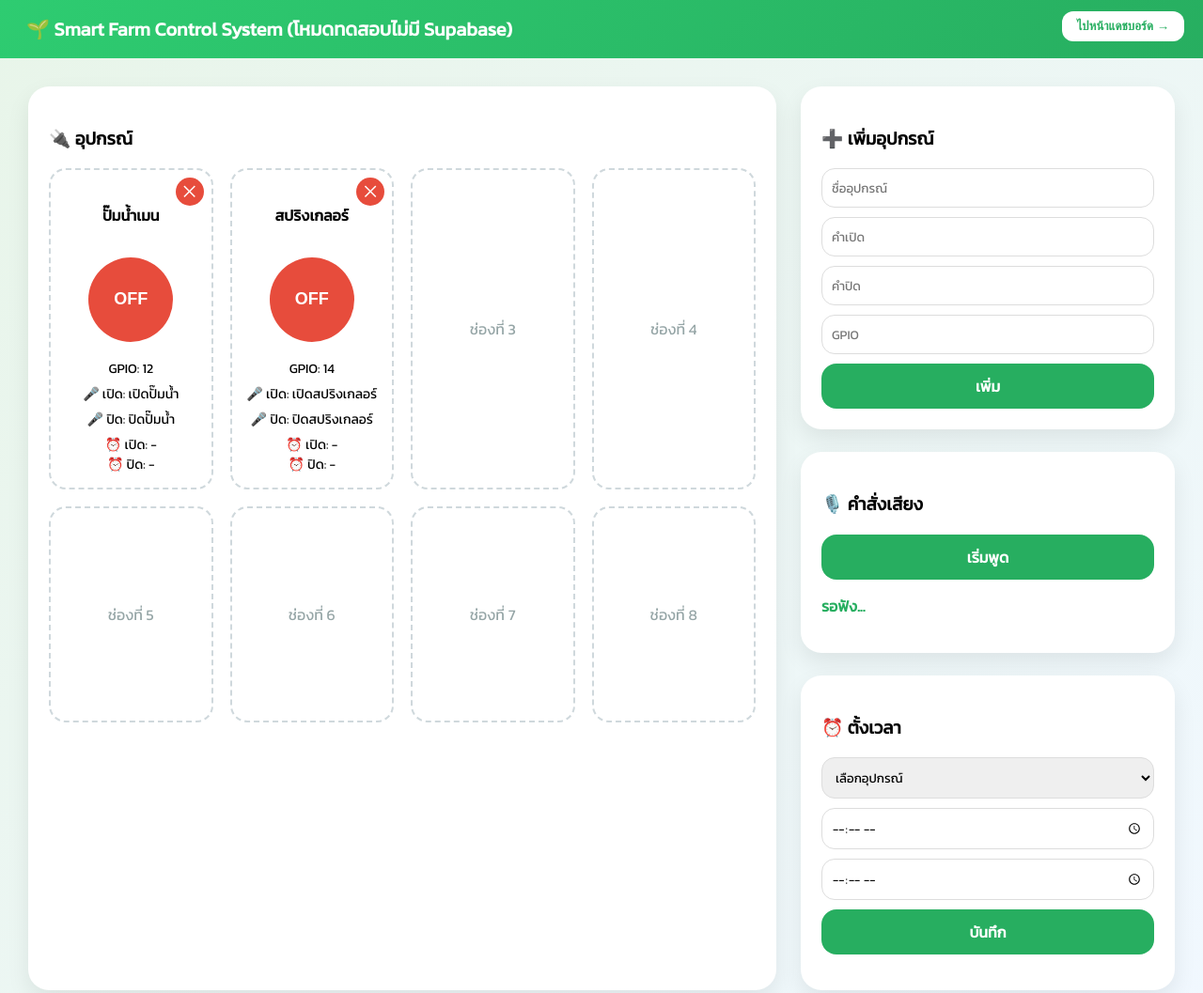
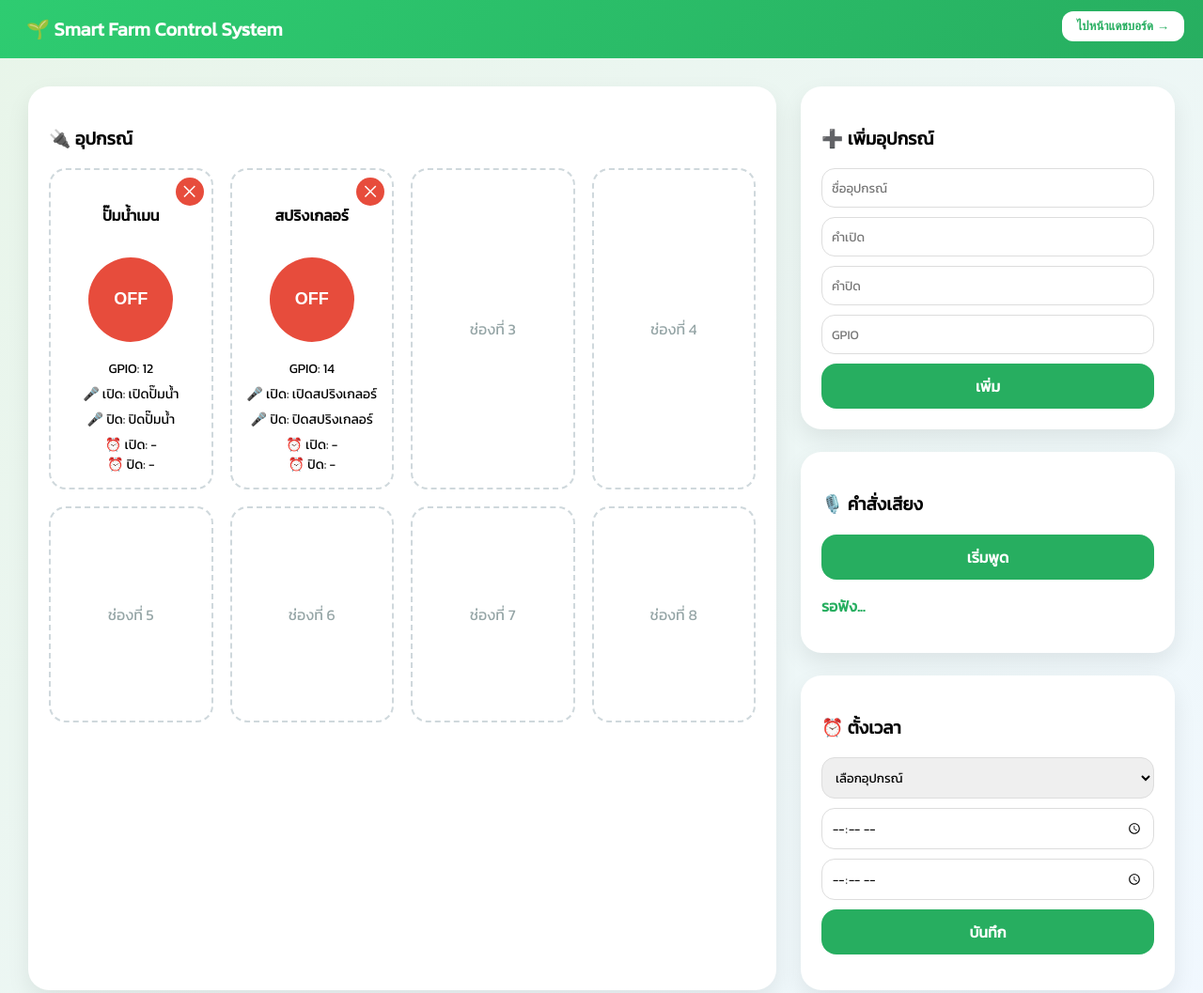
Before and after one commit to gamespbgta-pixel/smartfarm-web, a website: page public/control.html in a window 1280 px wide. Shown: the top 1057 px of the page at 94% size. Drawn offline with Linux system fonts and the light colour scheme.

Commit message:
Update control.html

```diff
--- a/public/control.html
+++ b/public/control.html
@@ -126,7 +126,7 @@ font-size: 16px;
 <body>
 
 <div class="header">
-🌱 Smart Farm Control System (โหมดทดสอบไม่มี Supabase)
+🌱 Smart Farm Control System
 <button class="page2btn" onclick="goPage2()">ไปหน้าแดชบอร์ด →</button>
 </div>
 
```
